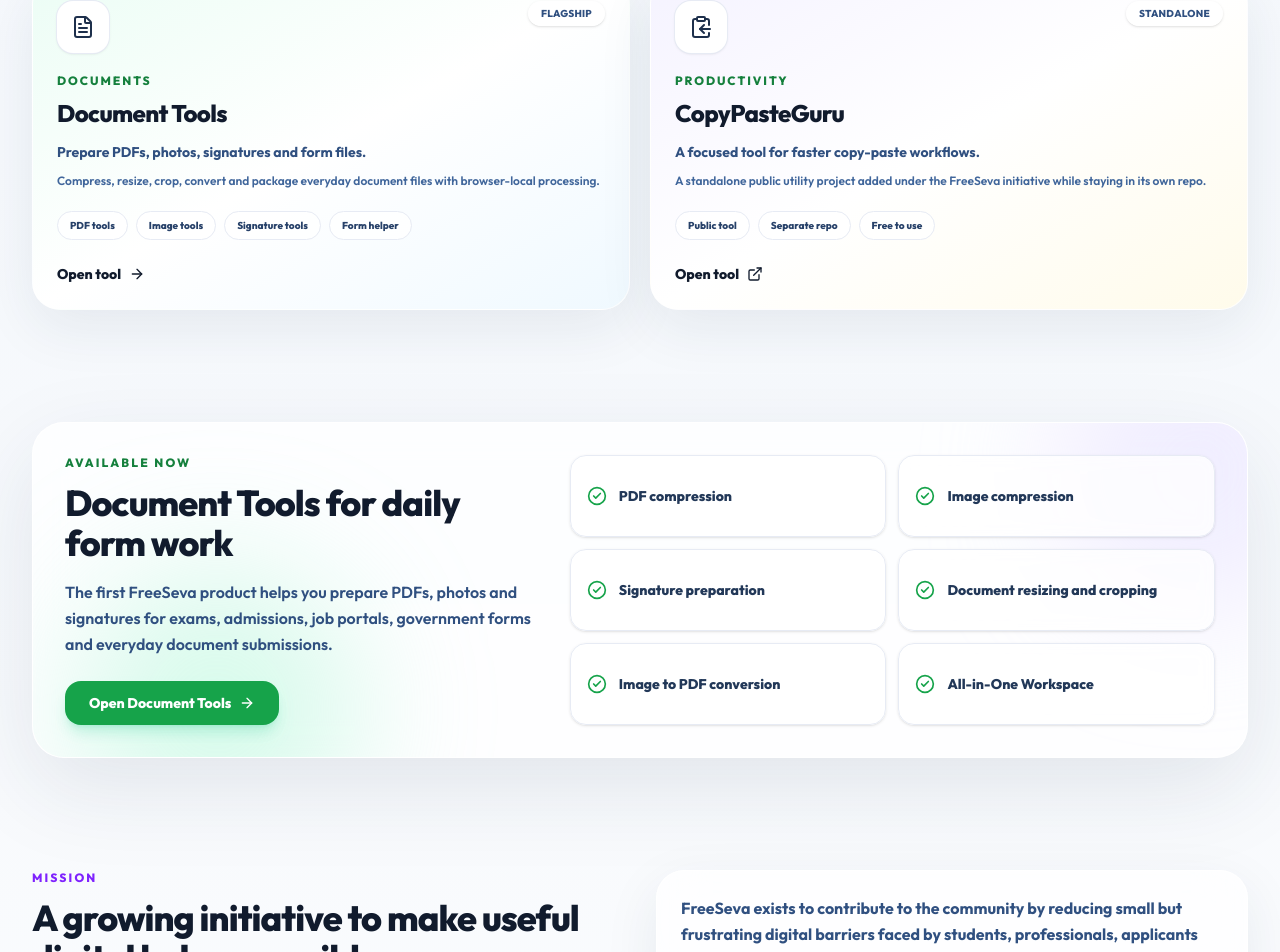
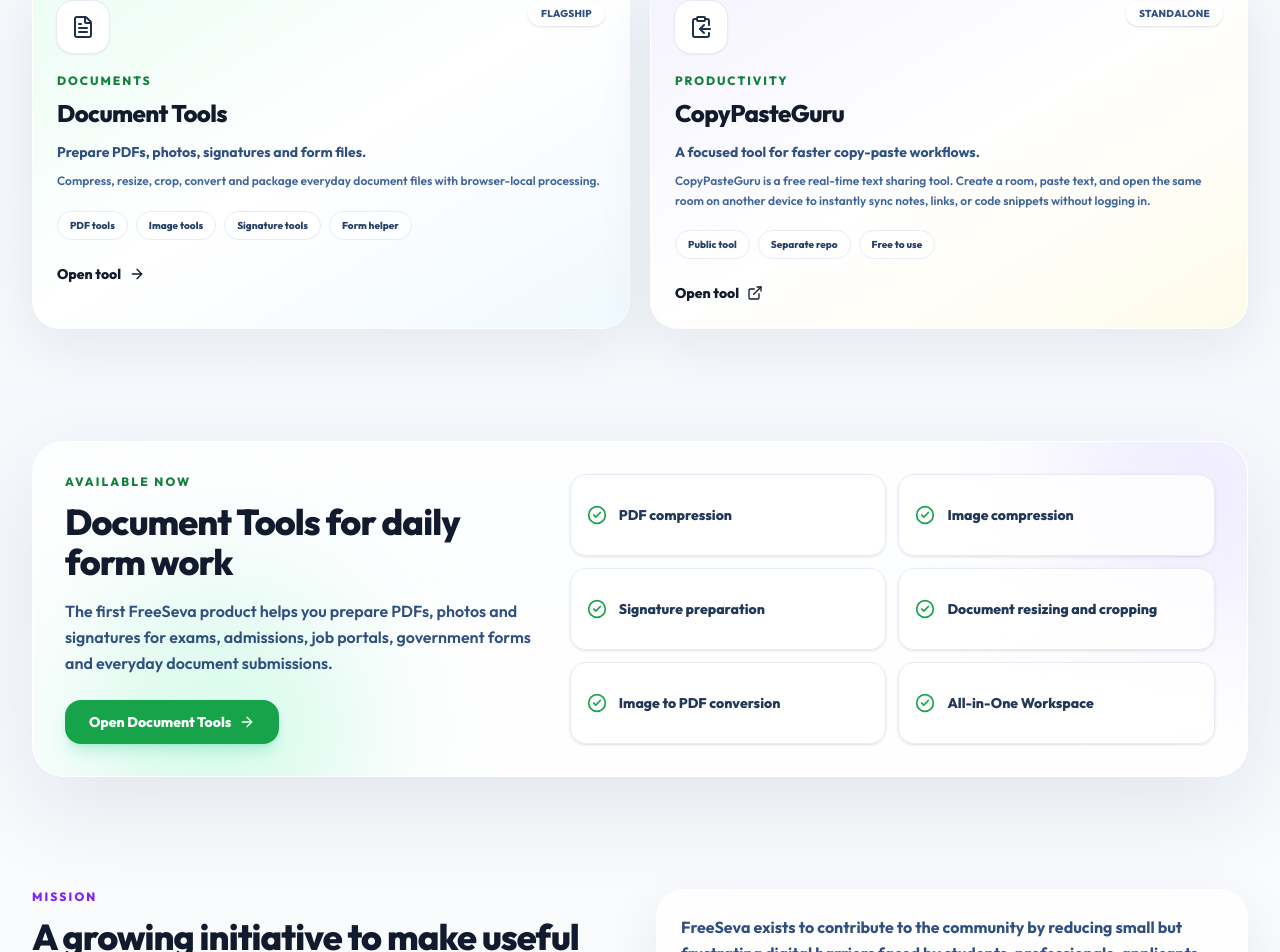
Before and after one commit to imaryan02/freeseva, a React (Vite) app: page / in a window 1280 px wide. Shown: the part 1749-2701 px from the top of the page. Built offline with nearby package versions, Linux system fonts and the light colour scheme.

Commit message:
description updated

```diff
--- a/src/products/copypasteguru/product.ts
+++ b/src/products/copypasteguru/product.ts
@@ -5,7 +5,7 @@ export const copyPasteGuruProduct: FreeSevaProduct = {
   name: 'CopyPasteGuru',
   tagline: 'A focused tool for faster copy-paste workflows.',
   description:
-    'A standalone public utility project added under the FreeSeva initiative while staying in its own repo.',
+    'CopyPasteGuru is a free real-time text sharing tool. Create a room, paste text, and open the same room on another device to instantly sync notes, links, or code snippets without logging in.',
   category: 'Productivity',
   href: '/copypasteguru/',
   access: 'proxied',
```
Also changed, not shown: 1 other file (tests, documents, lock files or other folders).
